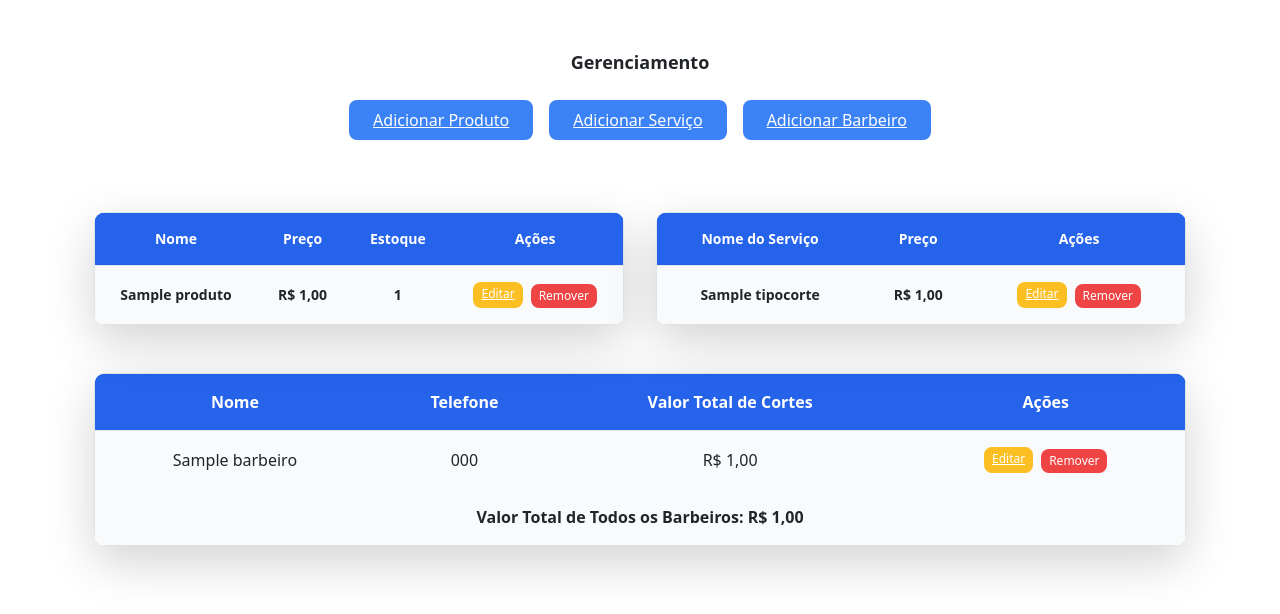
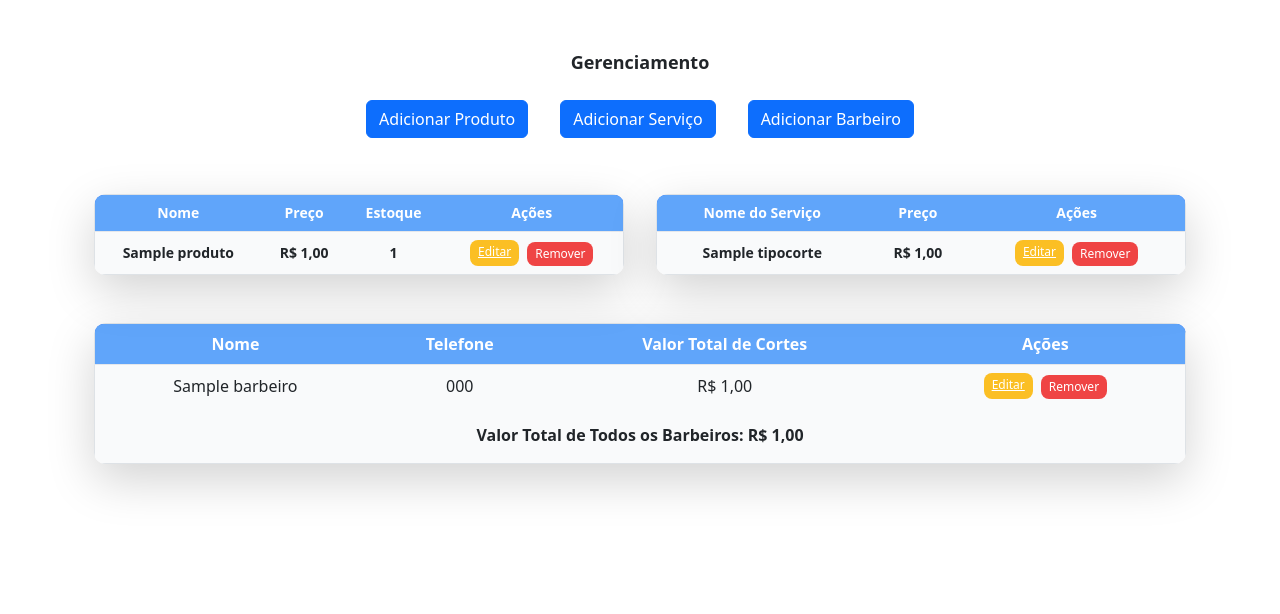
Before and after one commit to ThiagoSilva1995/Barbearia, a Django app: page /admin-custom/ in a window 1280 px wide. Shown: the part 72-686 px from the top of the page. Run offline with Django 5.2, Linux system fonts and the light colour scheme; a user stored in the database is signed in; tables that the repository leaves empty hold one stand-in row (values such as "Sample post").

Commit message:
terceiro comit

```diff
--- a/controle/templates/administrador/admin_custom.html
+++ b/controle/templates/administrador/admin_custom.html
@@ -7,33 +7,34 @@
     <h3 class="text-center mb-4 font-semibold text-lg">Gerenciamento</h3>
 
     <!-- Centralizar botões e adicionar espaçamento -->
-    <div class="flex justify-center space-x-4 mb-6">
-        <a href="{% url 'adicionar_produto' %}" class="bg-blue-500 text-white px-4 py-2 rounded-lg hover:bg-blue-600">Adicionar Produto</a>
-        <a href="{% url 'adicionar_servico' %}" class="bg-blue-500 text-white px-4 py-2 rounded-lg hover:bg-blue-600">Adicionar Serviço</a>
-        <a href="{% url 'adicionar_barbeiro' %}" class="bg-blue-500 text-white px-4 py-2 rounded-lg hover:bg-blue-600">Adicionar Barbeiro</a>
+    <div class="d-flex justify-content-center mb-2">
+        <a href="{% url 'adicionar_produto' %}" class="btn btn-primary mx-3 text-decoration-none ">Adicionar Produto</a>
+        <a href="{% url 'adicionar_servico' %}" class="btn btn-primary mx-3 text-decoration-none">Adicionar Serviço</a>
+        <a href="{% url 'adicionar_barbeiro' %}" class="btn btn-primary mx-3 text-decoration-none">Adicionar Barbeiro</a>
     </div>
+
 
     <!-- Produtos e Serviços lado a lado -->
     <div class="grid grid-cols-1 md:grid-cols-2 gap-8 mb-6">
         <!-- Produtos -->
         <div class="mt-5">
-            <div class="overflow-y-auto max-h-64 bg-white rounded-xl shadow-lg"> <!-- Limitar altura da tabela -->
+            <div class="overflow-y-auto max-h-64 bg-white rounded-xl shadow-lg">
                 <table class="min-w-full table-auto text-center border-collapse border border-gray-200 rounded-lg">
                     <thead class="bg-blue-600 text-white rounded-lg">
-                        <tr>
-                            <th class="p-3 rounded-tl-lg text-sm font-bold sticky top-0 bg-blue-600">Nome</th>
-                            <th class="p-3 text-sm font-bold sticky top-0 bg-blue-600">Preço</th>
-                            <th class="p-3 text-sm font-bold sticky top-0 bg-blue-600">Estoque</th>
-                            <th class="p-3 rounded-tr-lg text-sm font-bold sticky top-0 bg-blue-600">Ações</th>
+                        <tr class="bg-blue-400">
+                            <th class="p-2 rounded-tl-lg text-sm font-bold sticky">Nome</th>
+                            <th class="p-2 text-sm font-bold sticky">Preço</th>
+                            <th class="p-2 text-sm font-bold sticky">Estoque</th>
+                            <th class="p-2 rounded-tr-lg text-sm font-bold sticky">Ações</th>
                         </tr>
                     </thead>
                     <tbody class="bg-gray-50">
                         {% for produto in produtos %}
                         <tr class="border-t border-gray-200 hover:bg-gray-100">
-                            <td class="p-3 text-sm font-bold">{{ produto.nome }}</td>
-                            <td class="p-3 text-sm font-bold">R$ {{ produto.preco }}</td>
-                            <td class="p-3 text-sm font-bold">{{ produto.estoque }}</td>
-                            <td class="p-3 flex justify-center space-x-2">
+                            <td class="p-2 text-sm font-bold">{{ produto.nome }}</td>
+                            <td class="p-2 text-sm font-bold">R$ {{ produto.preco }}</td>
+                            <td class="p-2 text-sm font-bold">{{ produto.estoque }}</td>
+                            <td class="p-2 flex justify-center space-x-2">
                                 <a href="{% url 'editar_produto' produto.id %}" class="bg-yellow-400 text-white px-2 py-1 rounded-lg text-xs hover:bg-yellow-500">Editar</a>
                                 <form method="POST" action="{% url 'remover_produto' produto.id %}">
                                     {% csrf_token %}
@@ -52,18 +53,18 @@
             <div class="overflow-y-auto max-h-64 bg-white rounded-xl shadow-lg"> <!-- Limitar altura da tabela -->
                 <table class="min-w-full table-auto text-center border-collapse border border-gray-200 rounded-lg">
                     <thead class="bg-blue-600 text-white rounded-lg">
-                        <tr>
-                            <th class="p-3 rounded-tl-lg text-sm font-bold sticky top-0 bg-blue-600">Nome do Serviço</th>
-                            <th class="p-3 text-sm font-bold sticky top-0 bg-blue-600">Preço</th>
-                            <th class="p-3 rounded-tr-lg text-sm font-bold sticky top-0 bg-blue-600">Ações</th>
+                        <tr class="bg-blue-400">
+                            <th class="p-2 rounded-tl-lg text-sm font-bold sticky">Nome do Serviço</th>
+                            <th class="p-2 text-sm font-bold sticky">Preço</th>
+                            <th class="p-2 rounded-tr-lg text-sm font-bold sticky">Ações</th>
                         </tr>
                     </thead>
                     <tbody class="bg-gray-50">
                         {% for servico in tipos_corte %}
                         <tr class="border-t border-gray-200 hover:bg-gray-100">
-                            <td class="p-3 text-sm font-bold">{{ servico.nome }}</td>
-                            <td class="p-3 text-sm font-bold">R$ {{ servico.preco }}</td>
-                            <td class="p-3 flex justify-center space-x-2">
+                            <td class="p-2 text-sm font-bold">{{ servico.nome }}</td>
+                            <td class="p-2 text-sm font-bold">R$ {{ servico.preco }}</td>
+                            <td class="p-2 flex justify-center space-x-2">
                                 <a href="{% url 'editar_servico' servico.id %}" class="bg-yellow-400 text-white px-2 py-1 rounded-lg text-xs hover:bg-yellow-500">Editar</a>
                                 <form method="POST" action="{% url 'remover_servico' servico.id %}">
                                     {% csrf_token %}
@@ -84,20 +85,20 @@
         <div class="overflow-x-auto bg-white rounded-xl shadow-lg">
             <table class="min-w-full table-auto text-center border-collapse border border-gray-200 rounded-lg">
                 <thead class="bg-blue-600 text-white rounded-lg">
-                    <tr>
-                        <th class="p-3 rounded-tl-lg">Nome</th>
-                        <th class="p-3">Telefone</th>
-                        <th class="p-3">Valor Total de Cortes</th>
-                        <th class="p-3 rounded-tr-lg">Ações</th>
+                    <tr class="bg-blue-400">
+                        <th class="p-2 rounded-tl-lg">Nome</th>
+                        <th class="p-2">Telefone</th>
+                        <th class="p-2">Valor Total de Cortes</th>
+                        <th class="p-2 rounded-tr-lg">Ações</th>
                     </tr>
                 </thead>
                 <tbody class="bg-gray-50">
                     {% for barbeiro in barbeiros %}
                     <tr class="border-t border-gray-200 hover:bg-gray-100">
-                        <td class="p-3">{{ barbeiro.nome }}</td>
-                        <td class="p-3">{{ barbeiro.telefone }}</td>
-                        <td class="p-3">R$ {{ barbeiro.valor_total }}</td>
-                        <td class="p-3 flex justify-center space-x-2">
+                        <td class="p-2">{{ barbeiro.nome }}</td>
+                        <td class="p-2">{{ barbeiro.telefone }}</td>
+                        <td class="p-2">R$ {{ barbeiro.valor_total }}</td>
+                        <td class="p-2 flex justify-center space-x-2">
                             <a href="{% url 'editar_barbeiro' barbeiro.id %}" class="bg-yellow-400 text-white px-2 py-1 rounded-lg text-xs hover:bg-yellow-500">Editar</a>
                             <form method="POST" action="{% url 'remover_barbeiro' barbeiro.id %}">
                                 {% csrf_token %}
--- a/controle/templates/base.html
+++ b/controle/templates/base.html
@@ -6,6 +6,7 @@
     <title>Barbearia do Thales</title>
     <meta name='viewport' content='width=device-width, initial-scale=1'>
 
+    <head>
         <!-- Tailwind CSS -->
         <link
             href="https://cdn.jsdelivr.net/npm/tailwindcss@2.2.19/dist/tailwind.min.css"
@@ -21,6 +22,11 @@
             rel="stylesheet"
             integrity="sha384-QWTKZyjpPEjISv5WaRU9OFeRpok6YctnYmDr5pNlyT2bRjXh0JMhjY6hW+ALEwIH"
             crossorigin="anonymous">
+
+        <!-- Bootstrap Icons -->
+        <link rel="stylesheet" href="https://cdn.jsdelivr.net/npm/bootstrap-icons@1.10.5/font/bootstrap-icons.css">
+    </head>
+
 </head>
 <body>
     <div class="container">
--- a/controle/views.py
+++ b/controle/views.py
@@ -134,7 +134,7 @@ def agendamentos(request):
     agendamentos = agendamentos.order_by('data', 'hora')
 
     # Paginação
-    paginator = Paginator(agendamentos, 10)  # 10 agendamentos por página
+    paginator = Paginator(agendamentos, 5)
     page_number = request.GET.get('page')
     page_obj = paginator.get_page(page_number)
 
@@ -311,8 +311,7 @@ def remover_produto(request, id):
 
 
 
-# Serviços (Cortes)
-
+# Serviços
 @user_passes_test(lambda u: u.is_superuser)
 def adicionar_servico(request):
     if request.method == "POST":
```
Also changed, not shown: controle/clientes.py (added, +56 -0 lines), controle/templates/agendamentos.html (+8 -8 lines), controle/templates/estatisticas.html (+32 -7 lines), db.sqlite3 (added), 1 other file. Lines whose indentation alone changed are shown as unchanged.
